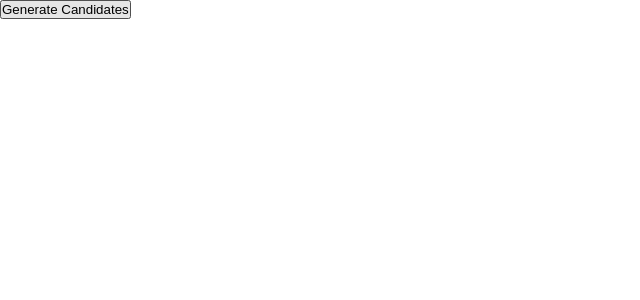
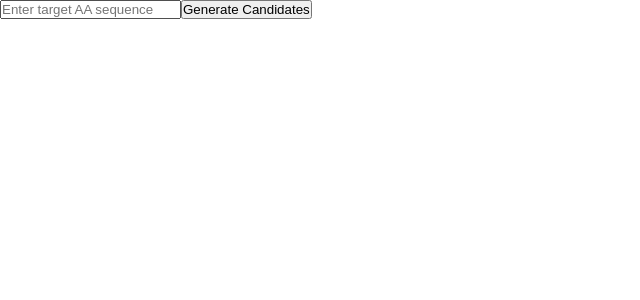
Before and after one commit to tigerasks/genetic-aa-to-dna, an Angular app: page / in a window 1280 px wide. Shown: the top 300 px of the page, without its empty margins (0-640 px from the left). Built offline with nearby package versions, Linux system fonts and the light colour scheme.

Commit message:
Add target sequence to app bar

```diff
--- a/src/action-bar/action-bar.html
+++ b/src/action-bar/action-bar.html
@@ -1,5 +1,11 @@
+<input
+  class="target-aa"
+  type="text"
+  [(ngModel)]="targetAaSequence"
+  placeholder="Enter target AA sequence"
+/>
 @if (isComputationRunning()) {
-  <button (click)="stop()">Stop at current Generation</button>
+  <button class="stop" (click)="stop()">Stop at current Generation</button>
 } @else {
-  <button (click)="start()">Generate Candidates</button>
+  <button class="start" (click)="start()">Generate Candidates</button>
 }
--- a/src/action-bar/action-bar.ts
+++ b/src/action-bar/action-bar.ts
@@ -1,16 +1,32 @@
-import {Component, input, output} from '@angular/core';
+import {Component, effect, input, output, signal} from '@angular/core';
+import {FormsModule} from '@angular/forms';
 
 @Component({
   selector: 'app-action-bar',
-  imports: [],
+  imports: [
+    FormsModule
+  ],
   templateUrl: './action-bar.html',
   styleUrl: './action-bar.css'
 })
 export class ActionBar {
   isComputationRunning = input.required<boolean>()
+  protected targetAaSequence = signal<string>('')
 
   onStart = output()
   onStop = output()
+  onTargetSequenceChanged = output<string>()
+
+  constructor() {
+    let lastTargetAaSequence: string
+    effect(() => {
+      const currentTargetAaSequence = this.targetAaSequence()
+      if(currentTargetAaSequence !== lastTargetAaSequence){
+        this.onTargetSequenceChanged.emit(currentTargetAaSequence)
+      }
+      lastTargetAaSequence = currentTargetAaSequence
+    });
+  }
 
   protected start(){
     this.onStart.emit()
--- a/src/app/app.html
+++ b/src/app/app.html
@@ -4,6 +4,7 @@
       [isComputationRunning]="isRunning()"
       (onStart)="startIteration()"
       (onStop)="stopIteration()"
+      (onTargetSequenceChanged)="targetAaSequence.set($event)"
     />
     <app-population-display [populationSequences]="currentPopulation()"/>
   </div>
--- a/src/app/app.ts
+++ b/src/app/app.ts
@@ -17,6 +17,7 @@ export class App {
   protected currentGenerationNumber = signal<number>(1)
   protected currentPopulation = signal<string[]>([])
 
+  protected targetAaSequence = signal<string>('')
   private currentEpsilon = computed<number>(() => 0.0)
 
   private isAbortRequested = false
```
